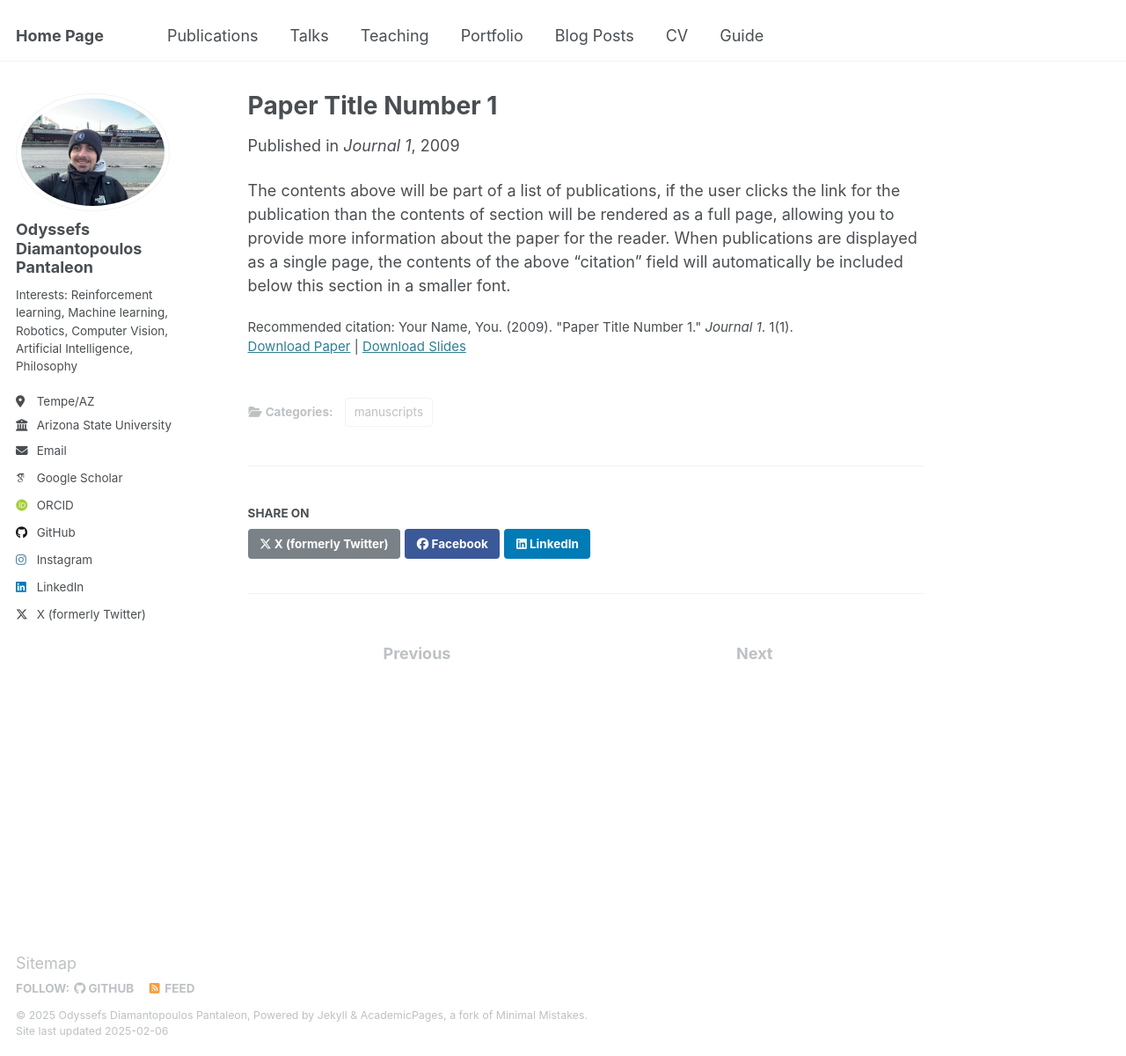
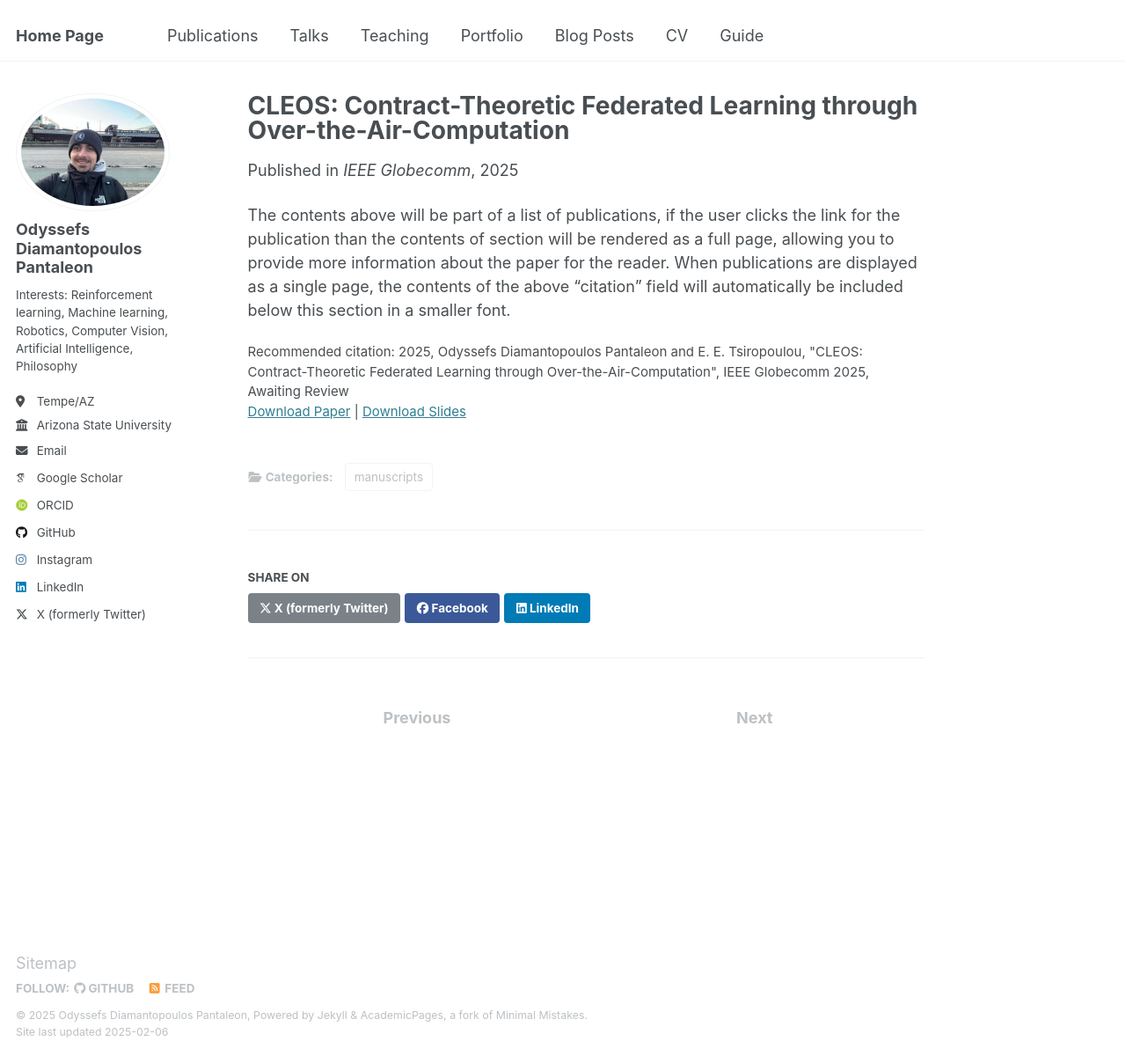
Before and after one commit to gody10/gody10.github.io, a Jekyll site: the page built from _publications/2009-10-01-paper-title-number-1.md, in a window 1280 px wide and 1200 px high. Shown: the whole window at 88% size. Built offline with Jekyll 4.4.1, drawn with Linux system fonts in a browser that asks for light colours; some web fonts are replaced.

Commit message:
Changing Publication section

```diff
--- a/_publications/2009-10-01-paper-title-number-1.md
+++ b/_publications/2009-10-01-paper-title-number-1.md
@@ -1,14 +1,14 @@
 ---
-title: "Paper Title Number 1"
+title: "CLEOS: Contract-Theoretic Federated Learning through Over-the-Air-Computation"
 collection: publications
 category: manuscripts
 permalink: /publication/2009-10-01-paper-title-number-1
-excerpt: 'This paper is about the number 1. The number 2 is left for future work.'
-date: 2009-10-01
-venue: 'Journal 1'
-slidesurl: 'http://academicpages.github.io/files/slides1.pdf'
-paperurl: 'http://academicpages.github.io/files/paper1.pdf'
-citation: 'Your Name, You. (2009). &quot;Paper Title Number 1.&quot; <i>Journal 1</i>. 1(1).'
+excerpt: 'In this paper we leverage Over-the-Air-Computing to create a robust Federated learning framework than can be deployed in the real world'
+date: 2025-03-01
+venue: 'IEEE Globecomm'
+slidesurl: ''
+paperurl: ''
+citation: '2025, Odyssefs Diamantopoulos Pantaleon and E. E. Tsiropoulou, "CLEOS: Contract-Theoretic Federated Learning through Over-the-Air-Computation", IEEE Globecomm 2025, Awaiting Review'
 ---
 
 The contents above will be part of a list of publications, if the user clicks the link for the publication than the contents of section will be rendered as a full page, allowing you to provide more information about the paper for the reader. When publications are displayed as a single page, the contents of the above "citation" field will automatically be included below this section in a smaller font.
```
Also changed, not shown: _pages/about.md (+1 -1 lines), _publications/2024-02-17-paper-title-number-4.md (+6 -6 lines).
